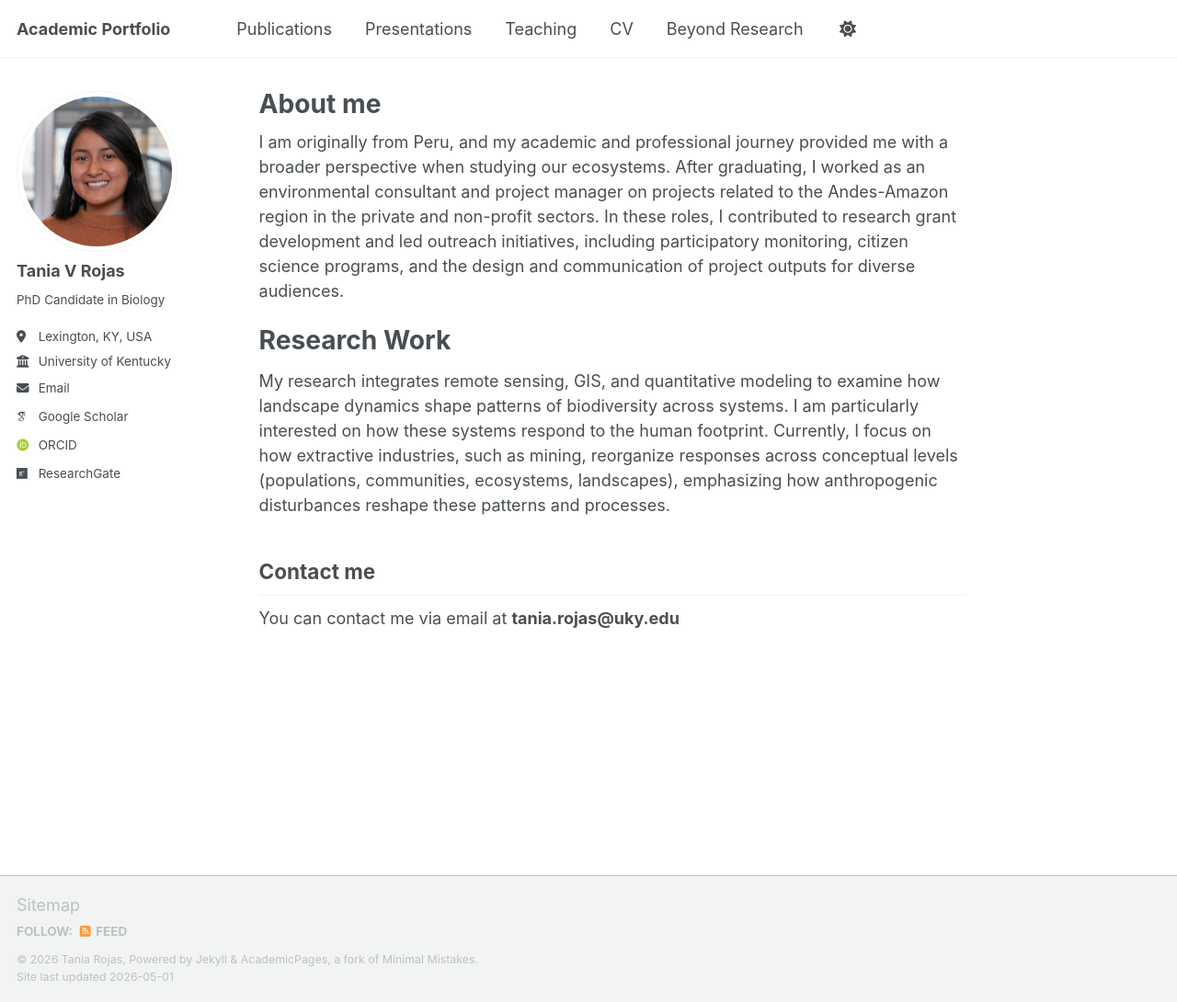
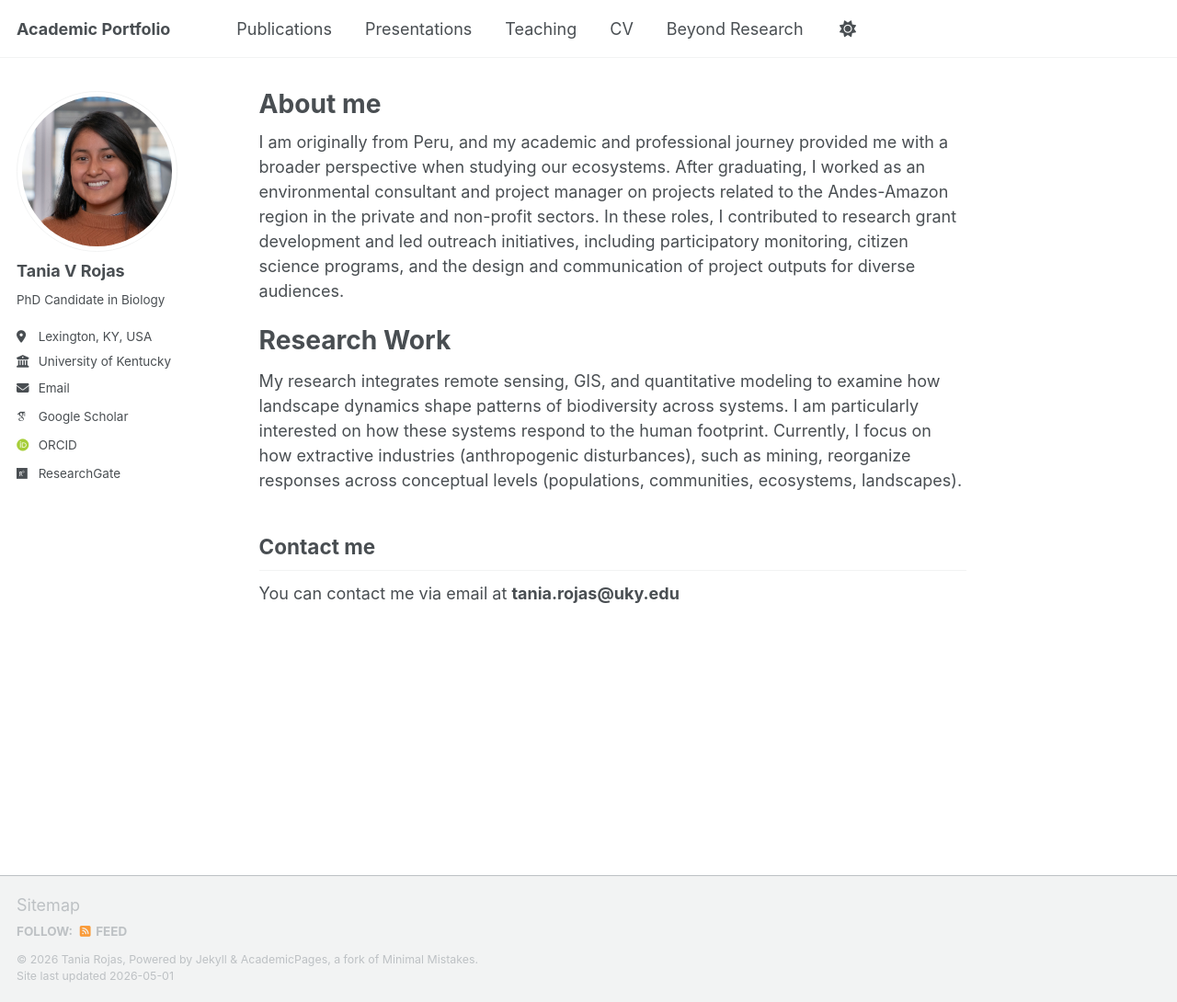
Before and after one commit to taniarojasc/taniarojasc.github.io, a Jekyll site: the page built from _pages/about.md, in a window 1280 px wide and 1090 px high. Shown: the whole window at 92% size. Built offline with Jekyll 4.4.1, drawn with Linux system fonts in a browser that asks for light colours; some web fonts are replaced; a script that is not in the unit is left out.

Commit message:
Update about.md

```diff
--- a/_pages/about.md
+++ b/_pages/about.md
@@ -11,7 +11,7 @@ I am originally from Peru, and my academic and professional journey provided me
 
 Research Work
 ======
-My research integrates remote sensing, GIS, and quantitative modeling to examine how landscape dynamics shape patterns of biodiversity across systems. I am particularly interested on how these systems respond to the human footprint. Currently, I focus on how extractive industries, such as mining, reorganize responses across conceptual levels (populations, communities, ecosystems, landscapes), emphasizing how anthropogenic disturbances reshape these patterns and processes.
+My research integrates remote sensing, GIS, and quantitative modeling to examine how landscape dynamics shape patterns of biodiversity across systems. I am particularly interested on how these systems respond to the human footprint. Currently, I focus on how extractive industries (anthropogenic disturbances), such as mining, reorganize responses across conceptual levels (populations, communities, ecosystems, landscapes).
 
 Contact me
 ------
```
